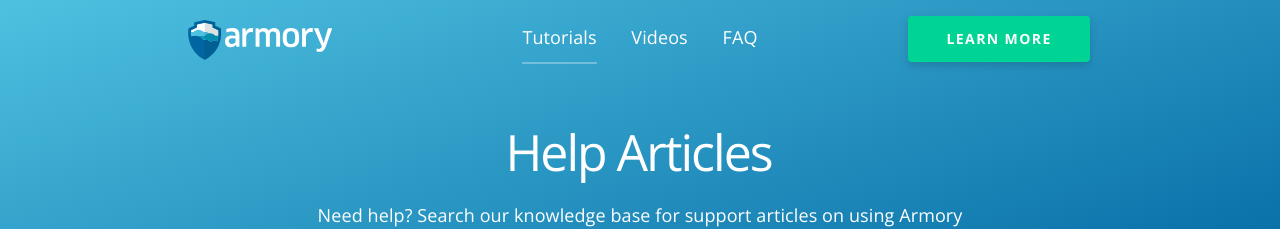
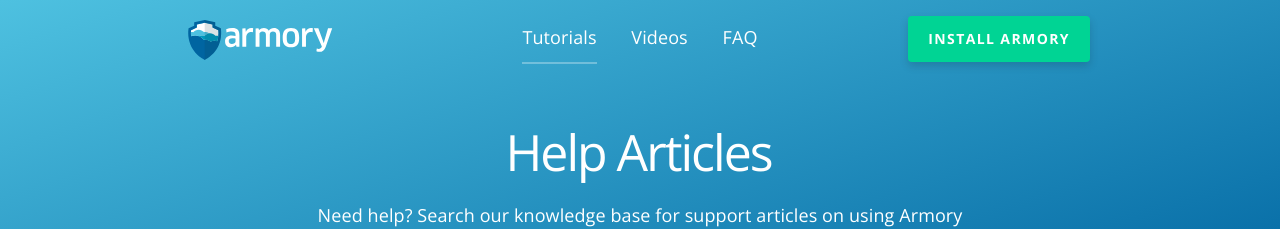
Before and after one commit to CloudCannon/base-jekyll-template, a Jekyll site: the page built from index.html, in a window 1280 px wide. Shown: the top 229 px of the page. Built offline with Jekyll 4.4.1, drawn with Linux system fonts in a browser that asks for light colours; nearby versions of some CDN libraries.

Commit message:
Tweaks to install armory button and added twitter handle

```diff
--- a/_config.yml
+++ b/_config.yml
@@ -14,7 +14,7 @@
 author:
   name:
   email:
-  twitter: # twitter username without the @ symbol
+  twitter: cloudarmory
 social:
   name: Base Template
   links:
--- a/_layouts/default.html
+++ b/_layouts/default.html
@@ -44,7 +44,7 @@
 				<section class="top-bar">
 					<div class="logo"><a href="/">{% include logo.html %}</a></div>
 					{% include navigation.html %}
-					<button class="PrimaryCTAButton"><a href="https://www.armory.io/">Learn More</a></button>
+					<button class="PrimaryCTAButton"><a href="https://docs.armory.io/install-guide/">INSTALL ARMORY</a></button>
 				</section>
 				<section class="hero_search">
 					<h1>Help Articles</h1>
```
